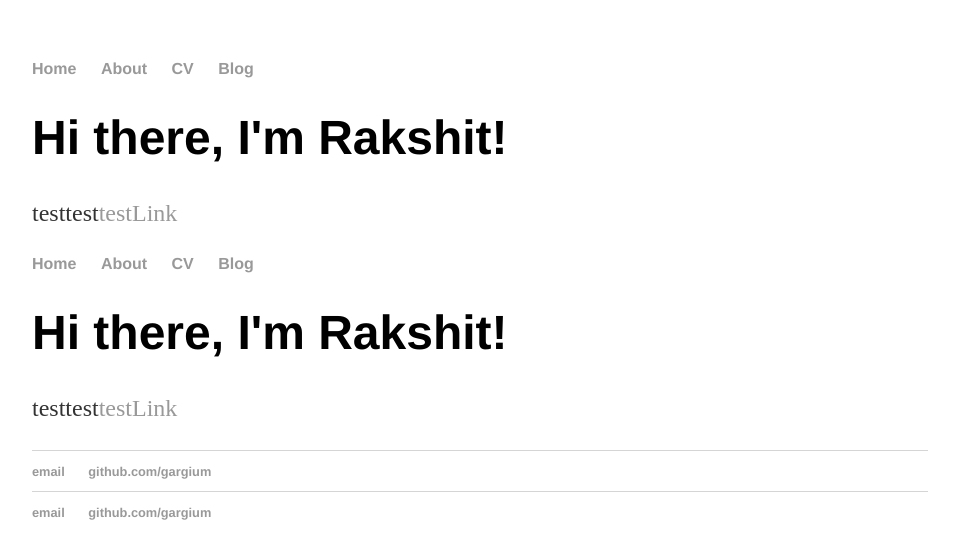
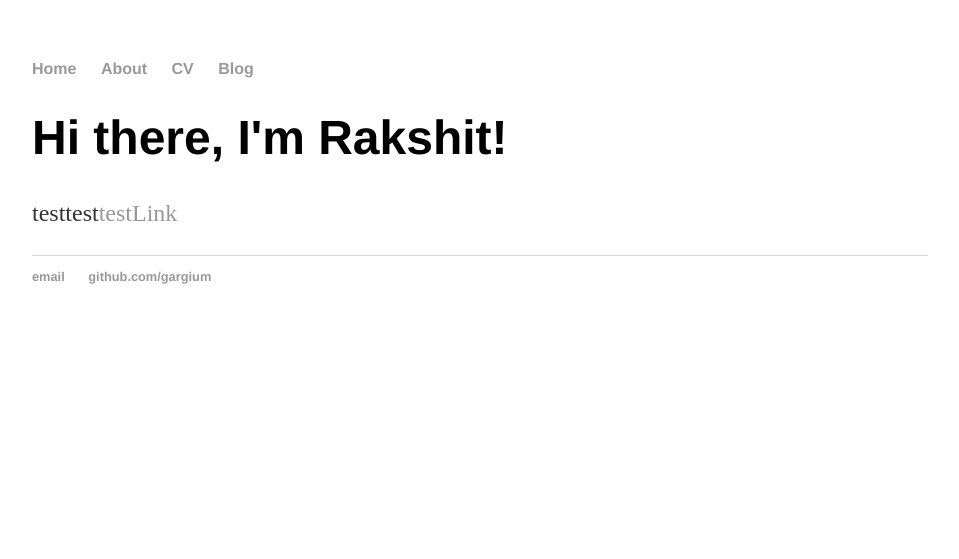
Before and after one commit to gargium/gargium.github.io, a Jekyll site: the page built from index.html, in a window 1280 px wide. Shown: the top 559 px of the page, without its empty margins (160-1119 px from the left). Built offline with Jekyll 4.4.1, drawn with Linux system fonts in a browser that asks for light colours.

Commit message:
Update index.html

```diff
--- a/index.html
+++ b/index.html
@@ -6,33 +6,3 @@ title: Hank Quinlan, Horrible Cop
 	<h1>Hi there, I'm Rakshit!</h1>
 	<p>test</em>test<a href="/about">testLink</a></p>
 </div><!-- /.blurb -->
-<!DOCTYPE html>
-<html>
-	<head>
-		<title>Rakshit Garg</title>
-		<!-- link to main stylesheet -->
-		<link rel="stylesheet" type="text/css" href="/css/main.css">
-	</head>
-	<body>
-		<nav>
-    		<ul>
-        		<li><a href="/">Home</a></li>
-	        	<li><a href="/about">About</a></li>
-        		<li><a href="/cv">CV</a></li>
-        		<li><a href="/blog">Blog</a></li>
-    		</ul>
-		</nav>
-		<div class="container">
-    		<div class="blurb">
-        		<h1>Hi there, I'm Rakshit!</h1>
-				<p>test</em>test<a href="/about">testLink</a></p>
-    		</div><!-- /.blurb -->
-		</div><!-- /.container -->
-		<footer>
-    		<ul>
-        		<li><a href="mailto:raks.garg@gmail.com">email</a></li>
-        		<li><a href="https://github.com/gargium">github.com/gargium</a></li>
-			</ul>
-		</footer>
-	</body>
-</html>
```
